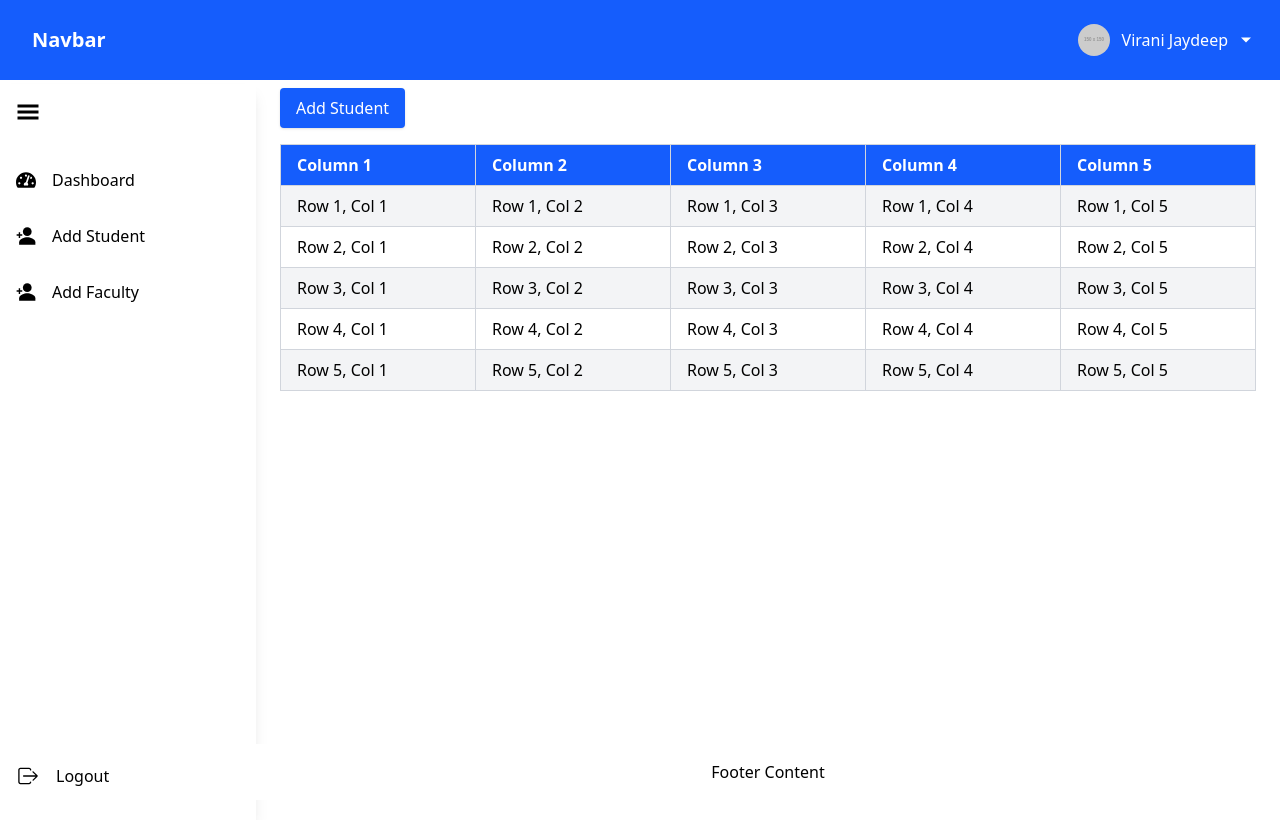
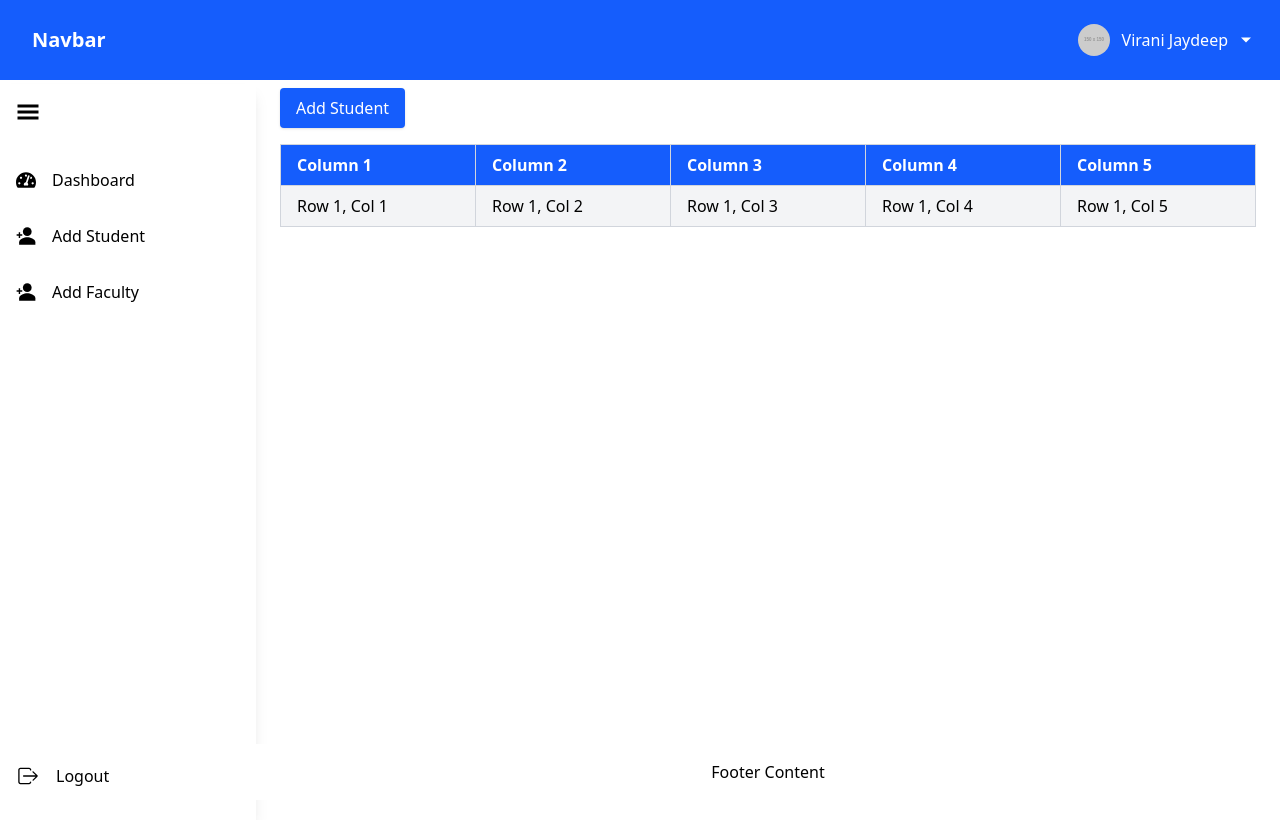
Before and after one commit to Jaydeep-Virani/StudentManagementSystem, a React (Vite) app in the folder frontend/: page /student_manage in a window 1280 px wide. Built offline with nearby package versions, Linux system fonts and the light colour scheme.

Commit message:
MasterPage

```diff
--- a/frontend/src/components/Student_Manage.jsx
+++ b/frontend/src/components/Student_Manage.jsx
@@ -25,34 +25,6 @@ const Student_Manage = () => {
               <td className="border border-gray-300 px-4 py-2">Row 1, Col 4</td>
               <td className="border border-gray-300 px-4 py-2">Row 1, Col 5</td>
             </tr>
-            <tr className="hover:bg-blue-100 transition duration-300">
-              <td className="border border-gray-300 px-4 py-2">Row 2, Col 1</td>
-              <td className="border border-gray-300 px-4 py-2">Row 2, Col 2</td>
-              <td className="border border-gray-300 px-4 py-2">Row 2, Col 3</td>
-              <td className="border border-gray-300 px-4 py-2">Row 2, Col 4</td>
-              <td className="border border-gray-300 px-4 py-2">Row 2, Col 5</td>
-            </tr>
-            <tr className="bg-gray-100 hover:bg-blue-100 transition duration-300">
-              <td className="border border-gray-300 px-4 py-2">Row 3, Col 1</td>
-              <td className="border border-gray-300 px-4 py-2">Row 3, Col 2</td>
-              <td className="border border-gray-300 px-4 py-2">Row 3, Col 3</td>
-              <td className="border border-gray-300 px-4 py-2">Row 3, Col 4</td>
-              <td className="border border-gray-300 px-4 py-2">Row 3, Col 5</td>
-            </tr>
-            <tr className="hover:bg-blue-100 transition duration-300">
-              <td className="border border-gray-300 px-4 py-2">Row 4, Col 1</td>
-              <td className="border border-gray-300 px-4 py-2">Row 4, Col 2</td>
-              <td className="border border-gray-300 px-4 py-2">Row 4, Col 3</td>
-              <td className="border border-gray-300 px-4 py-2">Row 4, Col 4</td>
-              <td className="border border-gray-300 px-4 py-2">Row 4, Col 5</td>
-            </tr>
-            <tr className="bg-gray-100 hover:bg-blue-100 transition duration-300">
-              <td className="border border-gray-300 px-4 py-2">Row 5, Col 1</td>
-              <td className="border border-gray-300 px-4 py-2">Row 5, Col 2</td>
-              <td className="border border-gray-300 px-4 py-2">Row 5, Col 3</td>
-              <td className="border border-gray-300 px-4 py-2">Row 5, Col 4</td>
-              <td className="border border-gray-300 px-4 py-2">Row 5, Col 5</td>
-            </tr>
           </tbody>
         </table>
       </div>
```
